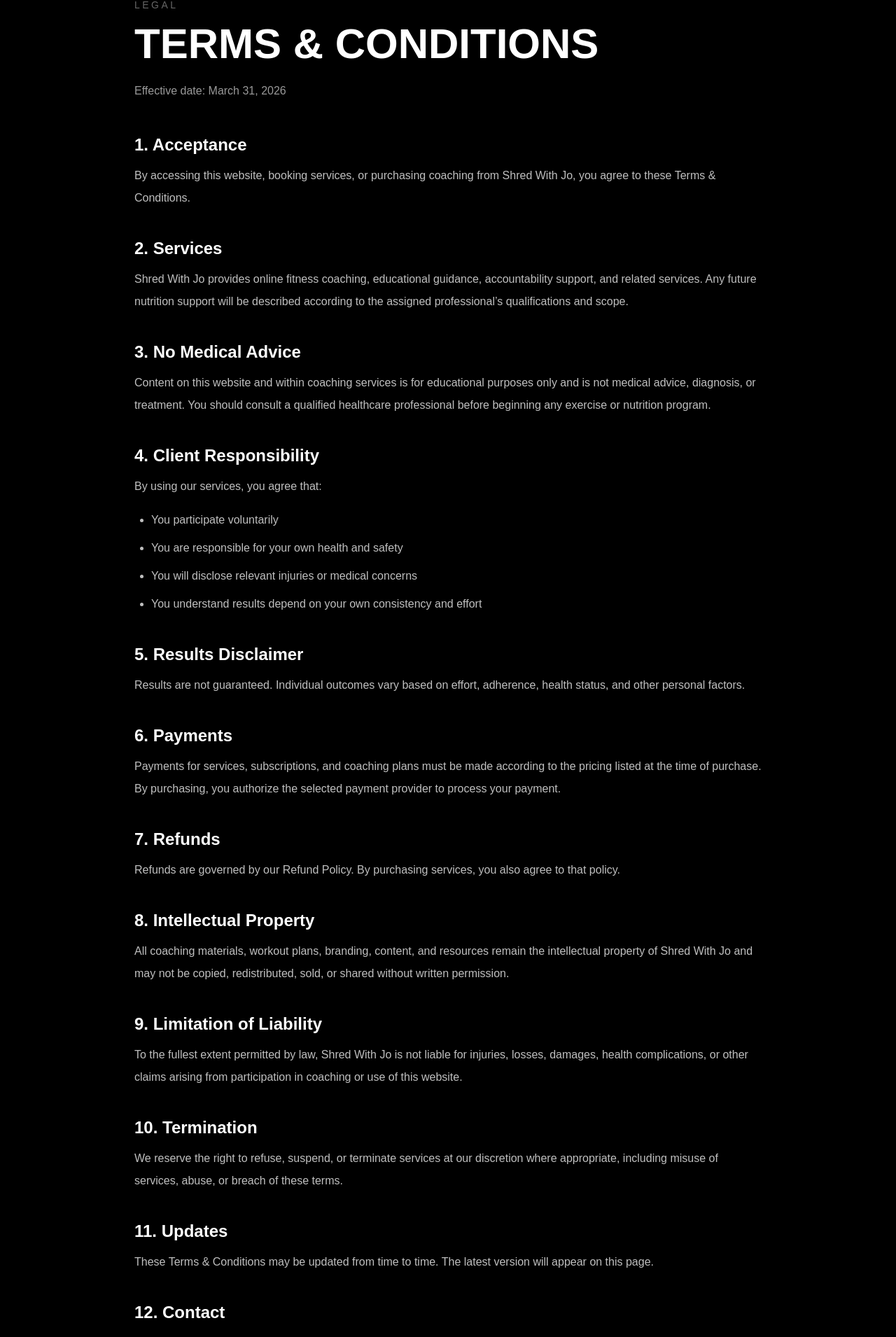
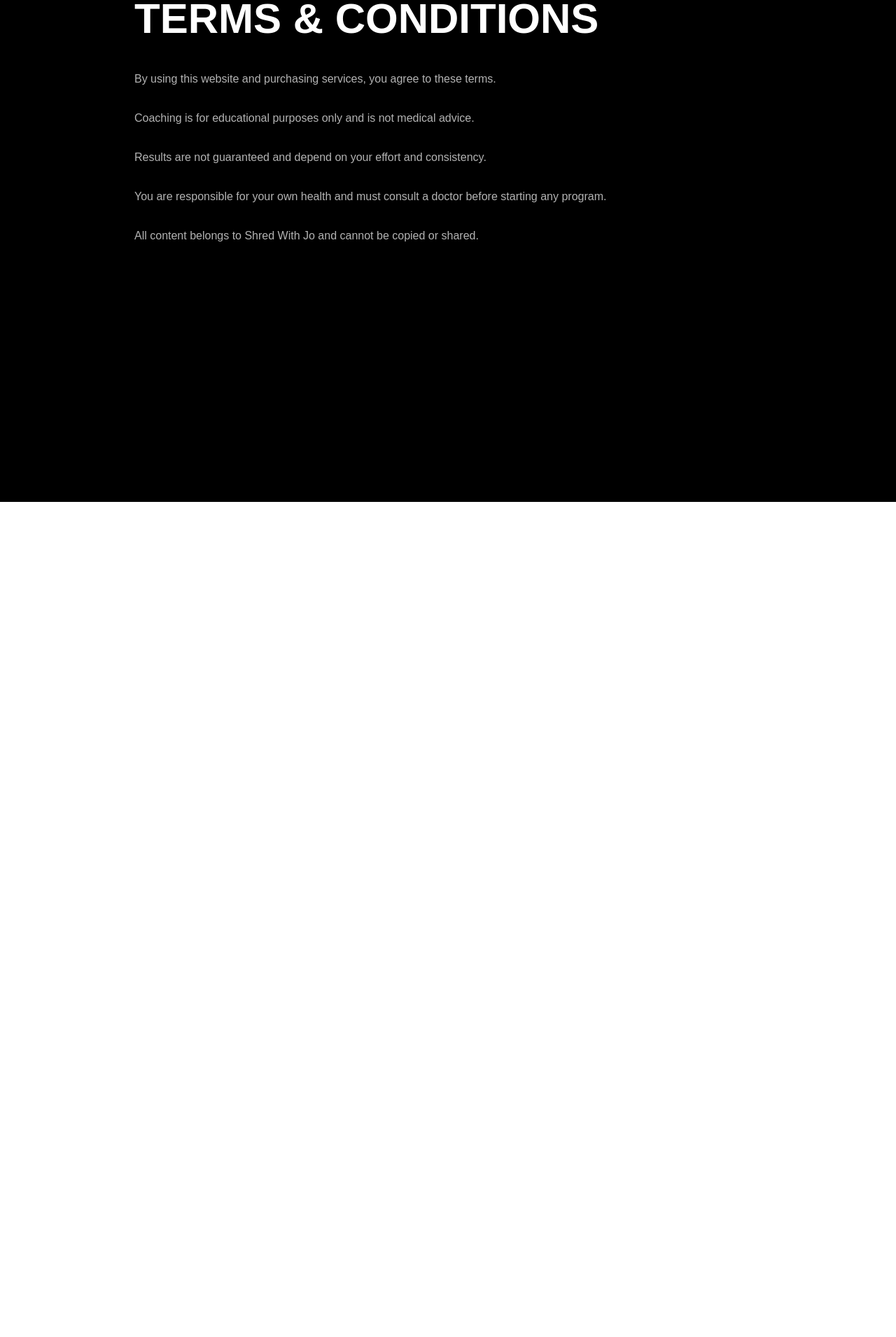
Before and after one commit to Shredwithjo/shredwithjo, a Next.js app: page /terms-and-conditions in a window 1280 px wide. Shown: the part 83-1993 px from the top of the page at 70% size. After the commit the page ends 800 px from the top, so only its background shows below. Built offline with nearby package versions, Linux system fonts and the light colour scheme.

Commit message:
fix legal pages

```diff
--- a/app/privacy-policy/page.tsx
+++ b/app/privacy-policy/page.tsx
@@ -1,29 +1,32 @@
-export default function RefundPage() {
+export default function PrivacyPolicyPage() {
   return (
     <main className="min-h-screen bg-black text-white px-6 py-20">
       <div className="mx-auto max-w-4xl">
         <h1 className="text-4xl md:text-6xl font-black uppercase">
-          Refund Policy
+          Privacy Policy
         </h1>
 
         <div className="mt-10 space-y-6 text-white/70 leading-8">
           <p>
-            All coaching services are non-refundable once started.
+            We collect basic information such as name, email, and fitness-related
+            details to provide coaching services.
           </p>
 
           <p>
-            Refunds may only be issued in cases of duplicate payment or billing
-            errors.
+            Your data is used only for communication, coaching delivery, and
+            improving your experience.
           </p>
 
           <p>
-            No refunds will be given for lack of results or unused services.
+            Payments are processed securely via third-party providers. We do not
+            store sensitive payment information.
           </p>
 
           <p>
-            To request a refund review, contact:
-            shredwithjo@gmail.com
+            Your data will never be sold. We may update this policy at any time.
           </p>
+
+          <p>Contact: shredwithjo@gmail.com</p>
         </div>
       </div>
     </main>
--- a/app/refund-policy/page.tsx
+++ b/app/refund-policy/page.tsx
@@ -1,143 +1,24 @@
-export default function TermsAndConditionsPage() {
+export default function RefundPage() {
   return (
     <main className="min-h-screen bg-black text-white px-6 py-20">
       <div className="mx-auto max-w-4xl">
-        <p className="text-sm uppercase tracking-[0.25em] text-white/40">
-          Legal
-        </p>
-        <h1 className="mt-4 text-4xl md:text-6xl font-black uppercase">
-          Terms & Conditions
+        <h1 className="text-4xl md:text-6xl font-black uppercase">
+          Refund Policy
         </h1>
-        <p className="mt-6 text-white/60 leading-relaxed">
-          Effective date: March 31, 2026
-        </p>
 
-        <div className="mt-12 space-y-10 text-white/75 leading-8">
-          <section>
-            <h2 className="text-2xl font-bold text-white">1. Acceptance</h2>
-            <p className="mt-3">
-              By accessing this website, booking services, or purchasing
-              coaching from Shred With Jo, you agree to these Terms &
-              Conditions.
-            </p>
-          </section>
+        <div className="mt-10 space-y-6 text-white/70 leading-8">
+          <p>All coaching services are non-refundable once started.</p>
 
-          <section>
-            <h2 className="text-2xl font-bold text-white">2. Services</h2>
-            <p className="mt-3">
-              Shred With Jo provides online fitness coaching, educational
-              guidance, accountability support, and related services. Any future
-              nutrition support will be described according to the assigned
-              professional’s qualifications and scope.
-            </p>
-          </section>
+          <p>
+            Refunds may only be issued in cases of duplicate payment or billing
+            errors.
+          </p>
 
-          <section>
-            <h2 className="text-2xl font-bold text-white">
-              3. No Medical Advice
-            </h2>
-            <p className="mt-3">
-              Content on this website and within coaching services is for
-              educational purposes only and is not medical advice, diagnosis, or
-              treatment. You should consult a qualified healthcare professional
-              before beginning any exercise or nutrition program.
-            </p>
-          </section>
+          <p>
+            No refunds will be given for lack of results or unused services.
+          </p>
 
-          <section>
-            <h2 className="text-2xl font-bold text-white">
-              4. Client Responsibility
-            </h2>
-            <p className="mt-3">By using our services, you agree that:</p>
-            <ul className="mt-4 list-disc pl-6 space-y-2">
-              <li>You participate voluntarily</li>
-              <li>You are responsible for your own health and safety</li>
-              <li>You will disclose relevant injuries or medical concerns</li>
-              <li>You understand results depend on your own consistency and effort</li>
-            </ul>
-          </section>
-
-          <section>
-            <h2 className="text-2xl font-bold text-white">
-              5. Results Disclaimer
-            </h2>
-            <p className="mt-3">
-              Results are not guaranteed. Individual outcomes vary based on
-              effort, adherence, health status, and other personal factors.
-            </p>
-          </section>
-
-          <section>
-            <h2 className="text-2xl font-bold text-white">6. Payments</h2>
-            <p className="mt-3">
-              Payments for services, subscriptions, and coaching plans must be
-              made according to the pricing listed at the time of purchase. By
-              purchasing, you authorize the selected payment provider to process
-              your payment.
-            </p>
-          </section>
-
-          <section>
-            <h2 className="text-2xl font-bold text-white">7. Refunds</h2>
-            <p className="mt-3">
-              Refunds are governed by our Refund Policy. By purchasing services,
-              you also agree to that policy.
-            </p>
-          </section>
-
-          <section>
-            <h2 className="text-2xl font-bold text-white">
-              8. Intellectual Property
-            </h2>
-            <p className="mt-3">
-              All coaching materials, workout plans, branding, content, and
-              resources remain the intellectual property of Shred With Jo and
-              may not be copied, redistributed, sold, or shared without
-              written permission.
-            </p>
-          </section>
-
-          <section>
-            <h2 className="text-2xl font-bold text-white">
-              9. Limitation of Liability
-            </h2>
-            <p className="mt-3">
-              To the fullest extent permitted by law, Shred With Jo is not
-              liable for injuries, losses, damages, health complications, or
-              other claims arising from participation in coaching or use of this
-              website.
-            </p>
-          </section>
-
-          <section>
-            <h2 className="text-2xl font-bold text-white">10. Termination</h2>
-            <p className="mt-3">
-              We reserve the right to refuse, suspend, or terminate services at
-              our discretion where appropriate, including misuse of services,
-              abuse, or breach of these terms.
-            </p>
-          </section>
-
-          <section>
-            <h2 className="text-2xl font-bold text-white">11. Updates</h2>
-            <p className="mt-3">
-              These Terms & Conditions may be updated from time to time. The
-              latest version will appear on this page.
-            </p>
-          </section>
-
-          <section>
-            <h2 className="text-2xl font-bold text-white">12. Contact</h2>
-            <p className="mt-3">
-              Questions may be sent to{" "}
-              <a
-                href="mailto:shredwithjo@gmail.com"
-                className="underline underline-offset-4"
-              >
-                shredwithjo@gmail.com
-              </a>.
-            </p>
-          </section>
+          <p>To request a refund review, contact: shredwithjo@gmail.com</p>
         </div>
       </div>
     </main>
--- a/app/terms-and-conditions/page.tsx
+++ b/app/terms-and-conditions/page.tsx
@@ -1,143 +1,33 @@
-export default function TermsAndConditionsPage() {
+export default function TermsPage() {
   return (
     <main className="min-h-screen bg-black text-white px-6 py-20">
       <div className="mx-auto max-w-4xl">
-        <p className="text-sm uppercase tracking-[0.25em] text-white/40">
-          Legal
-        </p>
-        <h1 className="mt-4 text-4xl md:text-6xl font-black uppercase">
+        <h1 className="text-4xl md:text-6xl font-black uppercase">
           Terms & Conditions
         </h1>
-        <p className="mt-6 text-white/60 leading-relaxed">
-          Effective date: March 31, 2026
-        </p>
 
-        <div className="mt-12 space-y-10 text-white/75 leading-8">
-          <section>
-            <h2 className="text-2xl font-bold text-white">1. Acceptance</h2>
-            <p className="mt-3">
-              By accessing this website, booking services, or purchasing
-              coaching from Shred With Jo, you agree to these Terms &
-              Conditions.
-            </p>
-          </section>
+        <div className="mt-10 space-y-6 text-white/70 leading-8">
+          <p>
+            By using this website and purchasing services, you agree to these
+            terms.
+          </p>
 
-          <section>
-            <h2 className="text-2xl font-bold text-white">2. Services</h2>
-            <p className="mt-3">
-              Shred With Jo provides online fitness coaching, educational
-              guidance, accountability support, and related services. Any future
-              nutrition support will be described according to the assigned
-              professional’s qualifications and scope.
-            </p>
-          </section>
+          <p>
+            Coaching is for educational purposes only and is not medical advice.
+          </p>
 
-          <section>
-            <h2 className="text-2xl font-bold text-white">
-              3. No Medical Advice
-            </h2>
-            <p className="mt-3">
-              Content on this website and within coaching services is for
-              educational purposes only and is not medical advice, diagnosis, or
-              treatment. You should consult a qualified healthcare professional
-              before beginning any exercise or nutrition program.
-            </p>
-          </section>
+          <p>
+            Results are not guaranteed and depend on your effort and consistency.
+          </p>
 
-          <section>
-            <h2 className="text-2xl font-bold text-white">
-              4. Client Responsibility
-            </h2>
-            <p className="mt-3">By using our services, you agree that:</p>
-            <ul className="mt-4 list-disc pl-6 space-y-2">
-              <li>You participate voluntarily</li>
-              <li>You are responsible for your own health and safety</li>
-              <li>You will disclose relevant injuries or medical concerns</li>
-              <li>You understand results depend on your own consistency and effort</li>
-            </ul>
-          </section>
+          <p>
+            You are responsible for your own health and must consult a doctor
+            before starting any program.
+          </p>
 
-          <section>
-            <h2 className="text-2xl font-bold text-white">
-              5. Results Disclaimer
-            </h2>
-            <p className="mt-3">
-              Results are not guaranteed. Individual outcomes vary based on
-              effort, adherence, health status, and other personal factors.
-            </p>
-          </section>
-
-          <section>
-            <h2 className="text-2xl font-bold text-white">6. Payments</h2>
-            <p className="mt-3">
-              Payments for services, subscriptions, and coaching plans must be
-              made according to the pricing listed at the time of purchase. By
-              purchasing, you authorize the selected payment provider to process
-              your payment.
-            </p>
-          </section>
-
-          <section>
-            <h2 className="text-2xl font-bold text-white">7. Refunds</h2>
-            <p className="mt-3">
-              Refunds are governed by our Refund Policy. By purchasing services,
-              you also agree to that policy.
-            </p>
-          </section>
-
-          <section>
-            <h2 className="text-2xl font-bold text-white">
-              8. Intellectual Property
-            </h2>
-            <p className="mt-3">
-              All coaching materials, workout plans, branding, content, and
-              resources remain the intellectual property of Shred With Jo and
-              may not be copied, redistributed, sold, or shared without
-              written permission.
-            </p>
-          </section>
-
-          <section>
-            <h2 className="text-2xl font-bold text-white">
-              9. Limitation of Liability
-            </h2>
-            <p className="mt-3">
-              To the fullest extent permitted by law, Shred With Jo is not
-              liable for injuries, losses, damages, health complications, or
-              other claims arising from participation in coaching or use of this
-              website.
-            </p>
-          </section>
-
-          <section>
-            <h2 className="text-2xl font-bold text-white">10. Termination</h2>
-            <p className="mt-3">
-              We reserve the right to refuse, suspend, or terminate services at
-              our discretion where appropriate, including misuse of services,
-              abuse, or breach of these terms.
-            </p>
-          </section>
-
-          <section>
-            <h2 className="text-2xl font-bold text-white">11. Updates</h2>
-            <p className="mt-3">
-              These Terms & Conditions may be updated from time to time. The
-              latest version will appear on this page.
-            </p>
-          </section>
-
-          <section>
-            <h2 className="text-2xl font-bold text-white">12. Contact</h2>
-            <p className="mt-3">
-              Questions may be sent to{" "}
-              <a
-                href="mailto:shredwithjo@gmail.com"
-                className="underline underline-offset-4"
-              >
-                shredwithjo@gmail.com
-              </a>.
-            </p>
-          </section>
+          <p>
+            All content belongs to Shred With Jo and cannot be copied or shared.
+          </p>
         </div>
       </div>
     </main>
```
